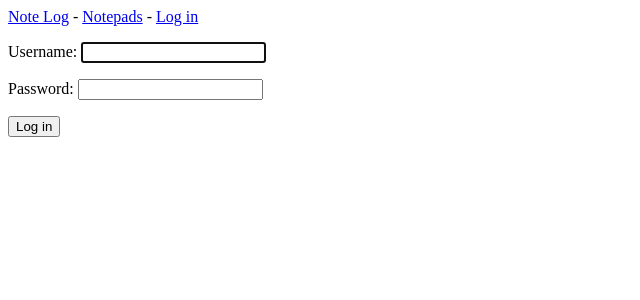
After one commit to Official21A/WebNotePad, a Django app: page /users/login/ in a window 1280 px wide. The commit adds this page. Shown: the top 300 px of the page, without its empty margins (0-640 px from the left). Run offline with Django 3.2, Linux system fonts and the light colour scheme.

Commit message:
Logging in

```diff
--- a/note_log/urls.py
+++ b/note_log/urls.py
@@ -18,6 +18,6 @@ from django.urls import path, include
 
 urlpatterns = [
     path('admin/', admin.site.urls),
-    path('users/', include('django.contrib.auth.urls')),
+    path('users/', include('users.urls')),
     path('', include('note_logs.urls')), # adding the models urls
 ]
--- a/note_logs/templates/note_logs/base.html
+++ b/note_logs/templates/note_logs/base.html
@@ -1,6 +1,11 @@
 <p>
-  <a href="{% url 'note_logs:index' %}">Note Log</a>
-  <a href="{% url 'note_logs:notepads' %}">Notepads</a>
+  <a href="{% url 'note_logs:index' %}">Note Log</a> -
+  <a href="{% url 'note_logs:notepads' %}">Notepads</a> -
+  {% if user.is_authenticated %}
+    Hello, {{ user.username }}
+  {% else %}
+    <a href="{% url 'users:login' %}">Log in</a>
+  {% endif %}
 </p>
 
 {% block content %}{% endblock content %}
--- /dev/null
+++ b/users/templates/registration/login.html
@@ -0,0 +1,20 @@
+{% extends "note_logs/base.html" %}
+
+{% block content %}
+
+  {% if form.errors %}
+    <p>Your username and password didn't match. Please try again.</p>
+  {% endif %}
+
+  <form method="post" action="{% url 'users:login' %}">
+  	{% csrf_token %}
+  	{{ form.as_p }}
+
+  	<button name="submit">Log in</button>
+  	<input type="hidden" name="next" value="{% url 'note_logs:index' %}" />
+  	<!-- this tells django to redirect
+  		 user back to the home page
+  		 after logging in -->
+  </form>
+
+{% endblock content %}
--- /dev/null
+++ b/users/urls.py
@@ -0,0 +1,7 @@
+from django.urls import path, include
+
+app_name = 'users'
+
+urlpatterns = [
+	path('', include('django.contrib.auth.urls')),
+]
```
